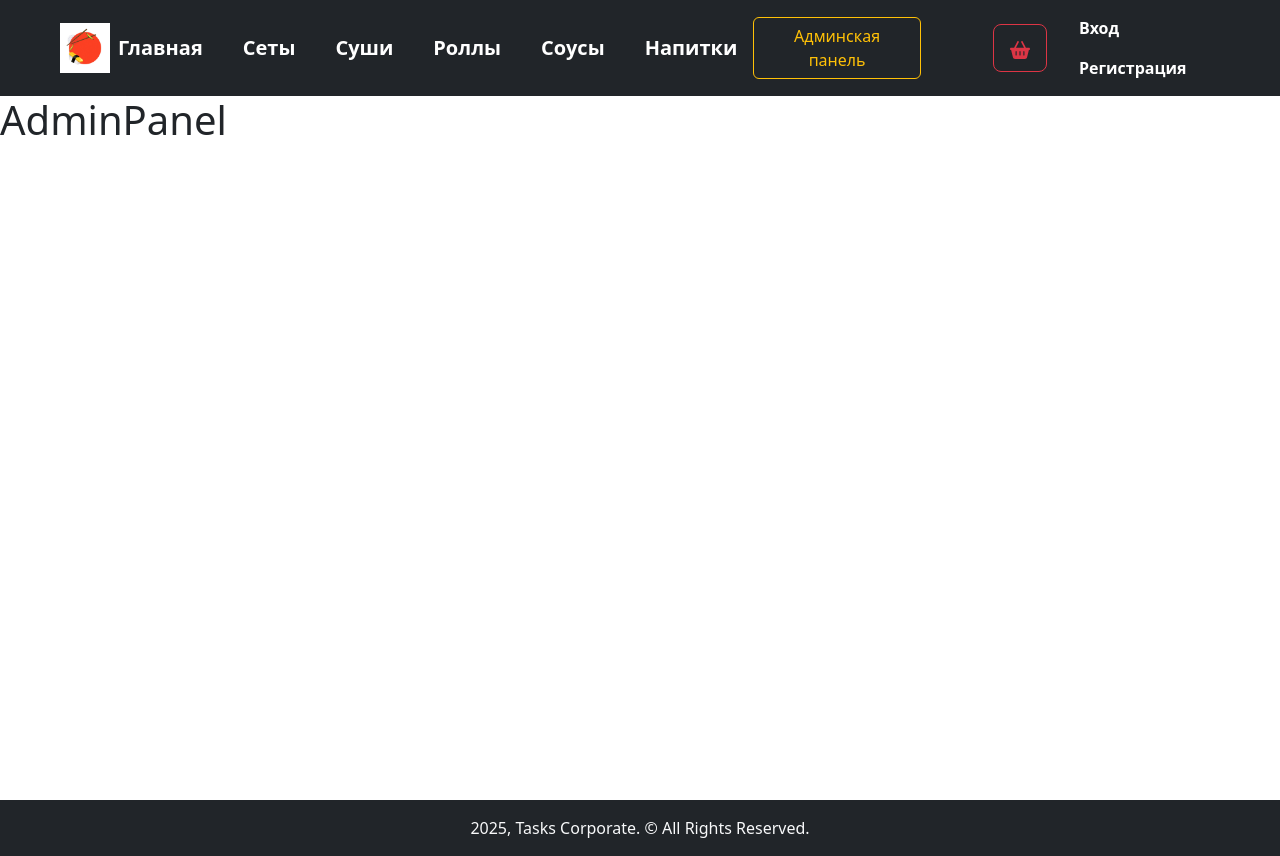
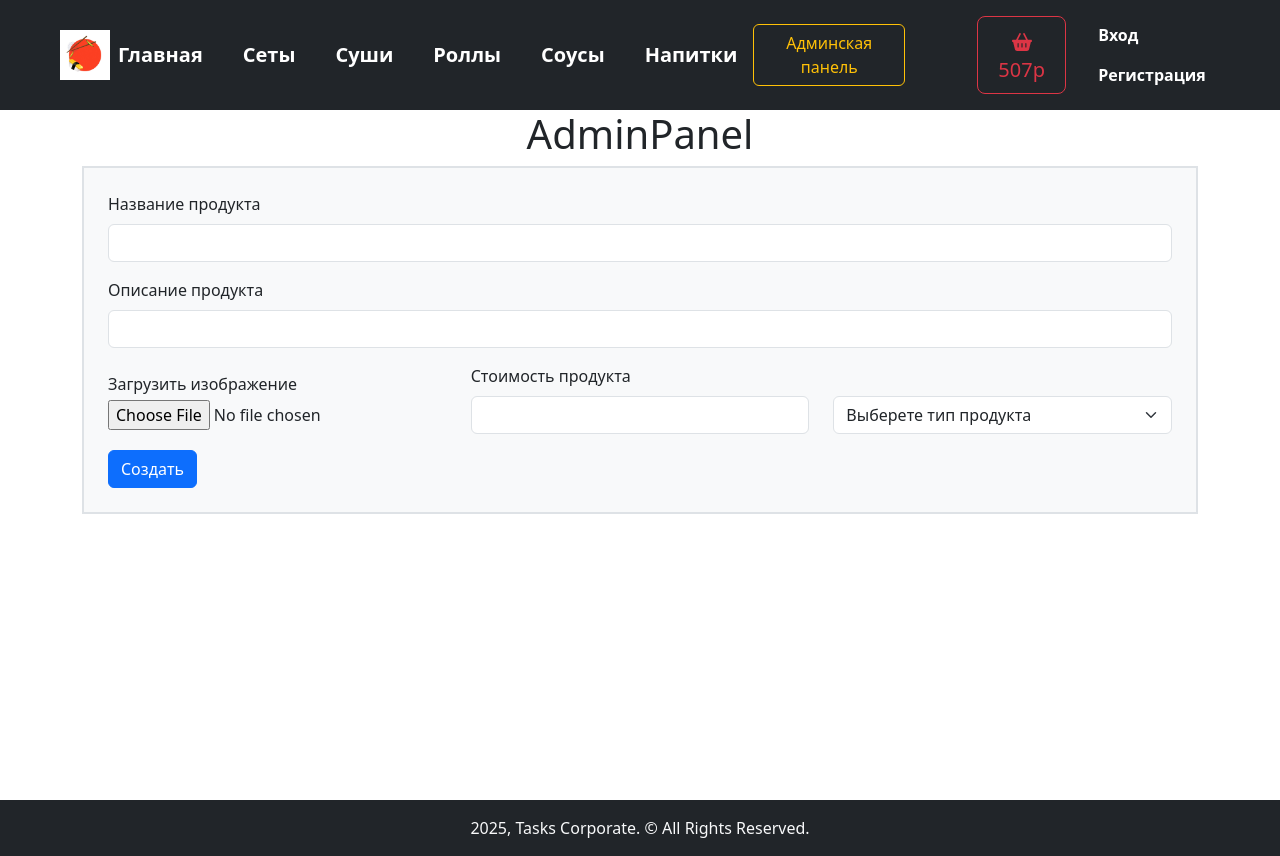
Before and after one commit to NedPov/diplom_project_client, a React (Create React App) app: page /adminPanel in a window 1280 px wide. Built offline with nearby package versions, Linux system fonts and the light colour scheme.

Commit message:
startForm

```diff
--- a/src/App.js
+++ b/src/App.js
@@ -35,6 +35,7 @@ function App() {
 
               <Route path='/basket' element={<Basket />} />
 
+              {/* Authenticate */}
               <Route path='/login' element={<Login />} />
               <Route path='/register' element={<Register />} />
               {/* adminPanel */}
--- a/src/Components/Components/Basket.js
+++ b/src/Components/Components/Basket.js
@@ -12,7 +12,7 @@ function Basket() {
                 <li className="nav-item ">
                     <NavLink className="nav-link text-white" to='/basket'>
                         <button className="btn btn-outline-danger  btn-lg">
-                            <FaBasketShopping />
+                            <FaBasketShopping /> 507p
                         </button>
                     </NavLink>
                 </li>
--- a/src/Components/adminRecurses/AdminPanel.js
+++ b/src/Components/adminRecurses/AdminPanel.js
@@ -2,10 +2,64 @@
 
 
 
-function AdminPanel () {
+function AdminPanel() {
 
-    return(
-        <h1>AdminPanel</h1>
+
+
+
+
+
+    return (
+        <div className="container">
+            <h1 className="text-center">AdminPanel</h1>
+
+            <div className="">
+                <form className="bg-light border border-2 p-4">
+                    <div className="row">
+
+                        <div className="mb-3">
+                            <label for="productName" className="form-label">Название продукта</label>
+                            <input type="text" className="form-control" id="productName" />
+                        </div>
+                        <div className="mb-3">
+                            <label for="productDescription" className="form-label">Описание продукта</label>
+                            <input type="text" className="form-control" id="productDescription" />
+                        </div>
+
+
+                        <div className="mt-2 col-4">
+                            <label className="mb-1" for="fileInput">Загрузить изображение</label><br />
+                            <input type="file" className="" id="fileInput" accept="image/png, image/jpeg" />
+                        </div>
+
+                        <div className="mb-3 col-4">
+                            <label for="productPrice" className="form-label">Стоимость продукта</label>
+                            <input type="text" className="form-control" id="productPrice" />
+                        </div>
+
+                        <div className="mb-3 col-4 pt-2">
+                            <label className="form-label"></label>
+                            <select className="form-select" aria-label="Default select example">
+                                <option selected>Выберете тип продукта</option>
+                                <option value="1">Сет</option>
+                                <option value="2">Суши</option>
+                                <option value="3">Роллы</option>
+                                <option value="4">Соусы</option>
+                                <option value="5">Напитки</option>
+                            </select>
+                        </div>
+
+
+                    </div>
+                    <button type="submit" className="btn btn-primary col-1">Создать</button>
+                </form>
+            </div>
+
+
+        </div>
+
+
+
     )
 };
 
--- a/src/Components/pages/Authenticate/Login/Login.js
+++ b/src/Components/pages/Authenticate/Login/Login.js
@@ -27,6 +27,8 @@ function Login() {
 
         // вызов метода
         // dispatch(loginUser({ username, password }));
+
+        console.log({ username, password});
 
         // сброс состояний
         setUsername('');
--- a/src/Components/pages/Authenticate/Register/Register.js
+++ b/src/Components/pages/Authenticate/Register/Register.js
@@ -12,8 +12,8 @@ function Register() {
     const [password, setPassword] = useState('');
 
     //  // redux
-     const navigate = useNavigate();
-     const dispatch = useDispatch();
+    const navigate = useNavigate();
+    const dispatch = useDispatch();
 
     // // state
     // const error = useSelector(state => state.authenticate.error);
@@ -26,7 +26,7 @@ function Register() {
 
         // вызов метода
         // dispatch(registerUser({ username, password }));
-
+        console.log({ username, password });
         // сброс состояний
         setUsername('');
         setPassword('');
```
